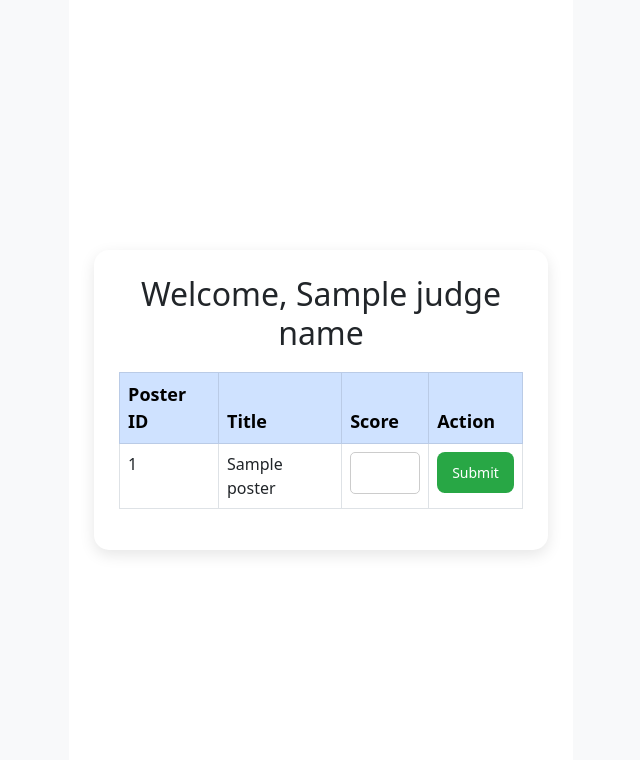
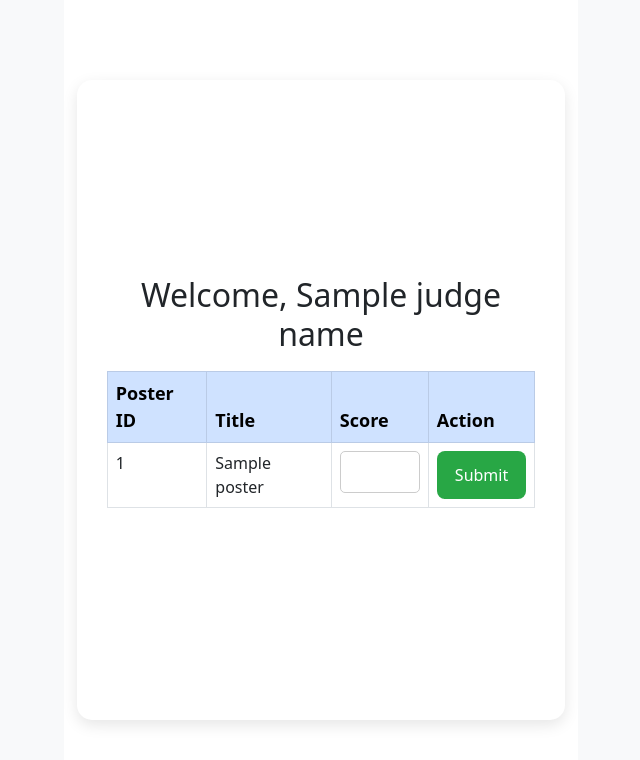
Before and after one commit to rohitanil/Otto, a Flask app: template src/part2/templates/dashboard.html in a window 1280 px wide. Shown: the top 760 px of the page, without its empty margins (319-959 px from the left). Run offline with Flask 3, Linux system fonts and the light colour scheme; the template is opened without the code that fills it: most values are stand-ins (such as "Sample title", 1, 10 or a date in 2020).

Commit message:
made changes to the styling

```diff
--- a/src/part2/static/dashboard_styles.css
+++ b/src/part2/static/dashboard_styles.css
@@ -1,7 +1,7 @@
 /* Import Google Font */
 @import url('https://fonts.googleapis.com/css2?family=Poppins:wght@300;400;600&display=swap');
 
-/* Make full-screen layout */
+/* Full-page layout with better spacing */
 html, body {
     height: 100%;
     margin: 0;
@@ -13,33 +13,38 @@ html, body {
     background-color: #f8f9fa;
 }
 
-/* Main Dashboard Container */
+/* Main Dashboard Container - Now Takes More Space */
 .dashboard-container {
-    width: 90%;
-    max-width: 1000px;
+    width: 95%;
+    max-width: 1200px;  /* Increased width */
+    min-height: 80vh;  /* Makes sure it fills the screen */
     background: white;
-    padding: 25px;
+    padding: 30px;
     border-radius: 15px;
     box-shadow: 0px 5px 15px rgba(0, 0, 0, 0.1);
+    display: flex;
+    flex-direction: column;
+    justify-content: center;
 }
 
-/* Heading */
+/* Center Header */
 h2 {
     font-weight: 600;
     color: #333;
     text-align: center;
+    margin-bottom: 20px;
 }
 
-/* Responsive Table */
+/* Table Styling - Makes it Expand */
 table {
     width: 100%;
     border-collapse: collapse;
-    margin-top: 20px;
+    margin-top: 10px;
 }
 
 th, td {
     border: 1px solid #ddd;
-    padding: 14px;
+    padding: 16px;
     text-align: left;
     font-size: 16px;
 }
@@ -53,7 +58,7 @@ th {
 
 /* Score Input */
 .score-input {
-    width: 70px;
+    width: 80px;
     padding: 8px;
     border-radius: 5px;
     border: 1px solid #ccc;
@@ -65,16 +70,16 @@ th {
 .submit-btn {
     background-color: #28a745;
     color: white;
-    padding: 10px 15px;
+    padding: 12px 18px;
     border: none;
     border-radius: 8px;
     cursor: pointer;
     transition: all 0.3s ease;
-    font-size: 14px;
+    font-size: 16px;
+    font-weight: 500;
     display: flex;
     justify-content: center;
     align-items: center;
-    font-weight: 500;
 }
 
 .submit-btn:hover {
@@ -85,7 +90,7 @@ th {
 /* Mobile Responsiveness */
 @media screen and (max-width: 768px) {
     .dashboard-container {
-        width: 95%;
+        width: 98%;
         padding: 20px;
     }
 
@@ -100,7 +105,7 @@ th {
     }
 
     .submit-btn {
-        font-size: 12px;
-        padding: 8px 12px;
+        font-size: 14px;
+        padding: 10px 14px;
     }
 }
```
